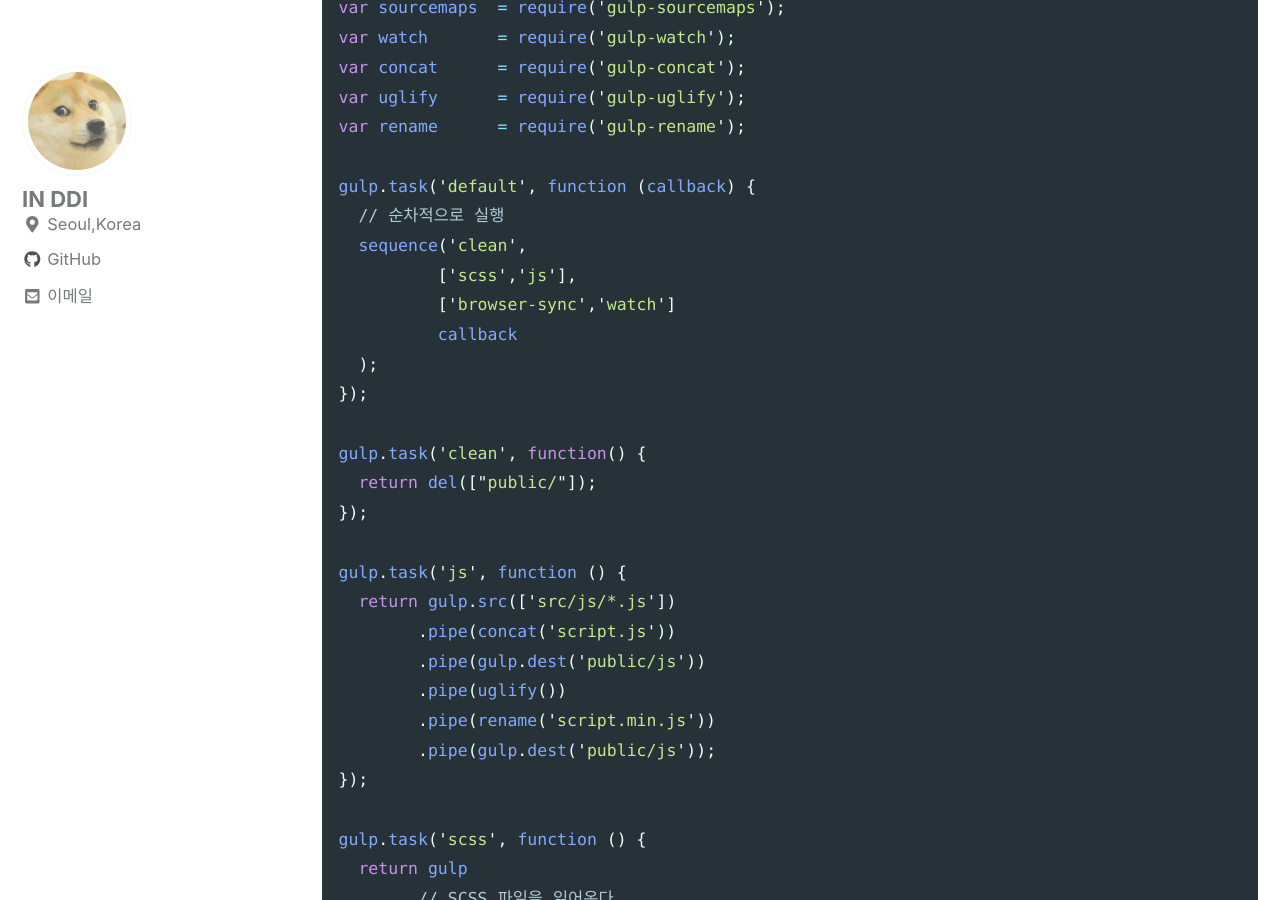
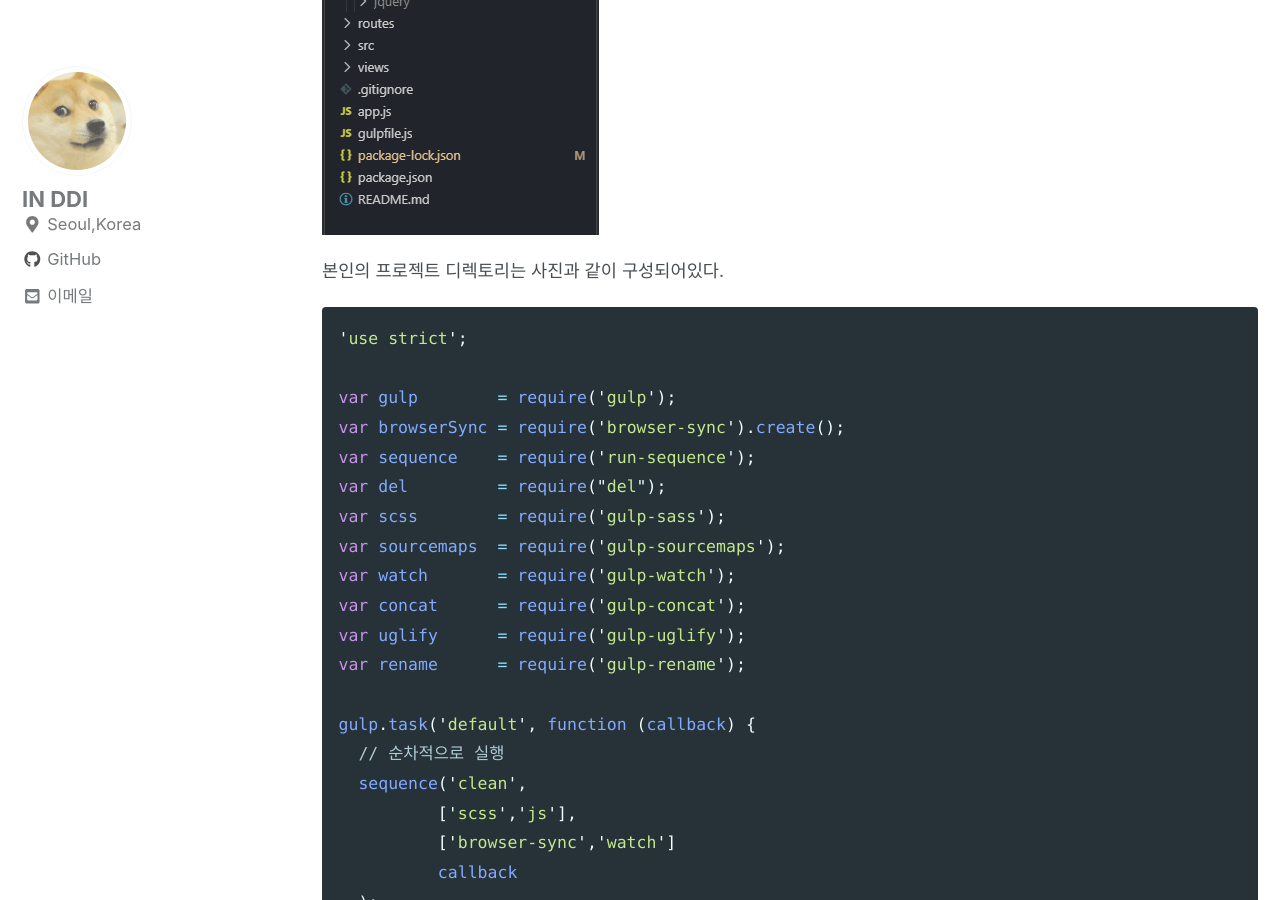
Before and after one commit to InSeok9068/inseok9068.github.io, a Jekyll site: the page built from _posts/others/2019-10-21-gulp.md, in a window 1280 px wide and 900 px high, scrolled down 1341 px. Built offline with Jekyll 4.4.1, drawn with Linux system fonts in a browser that asks for light colours; cached includes are drawn as plain includes; nearby versions of some CDN libraries; comment, search, counter and statistics services are not loaded.

Commit message:
gulp 포스팅 이미지 추가

````diff
--- a/_posts/others/2019-10-21-gulp.md
+++ b/_posts/others/2019-10-21-gulp.md
@@ -39,6 +39,10 @@ npm install browser-sync run-sequence gulp-sass gulp-sourcemaps gulp-watch gulp-
 ```
 
 여기서 `--save-dev`로 하는 이유는 해당 패키지들은 개발환경에서만 사용하기 때문에 `--save-dev`로 옵션을 주어 설치한다.
+
+![IMAGE1](/assets/images/post/2019-10-21-gulp-image1.PNG)
+
+본인의 프로젝트 디렉토리는 사진과 같이 구성되어있다.
 
 ```javascript
 'use strict';
````
Also changed, not shown: assets/images/post/2019-10-21-gulp-image1.PNG (added).
